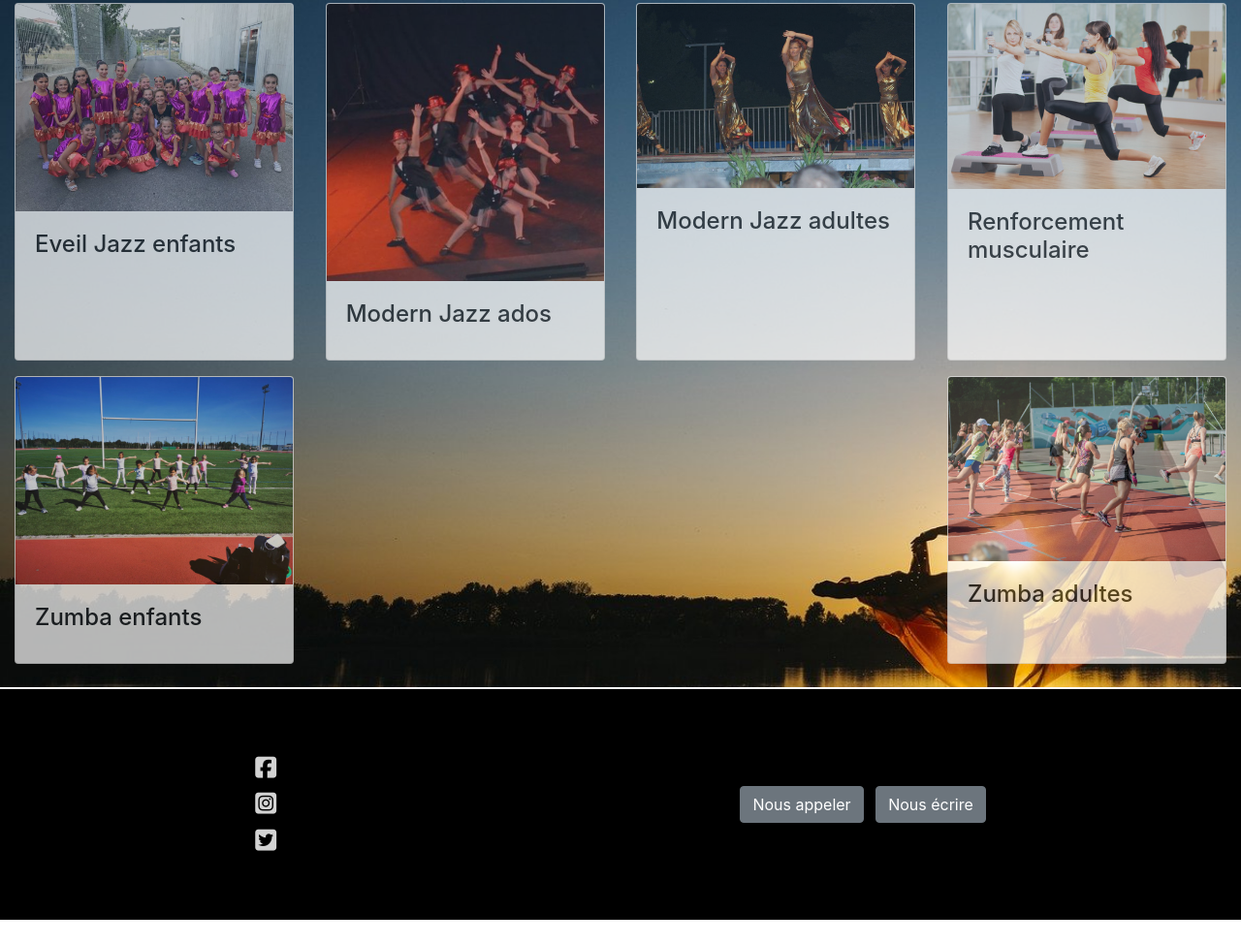
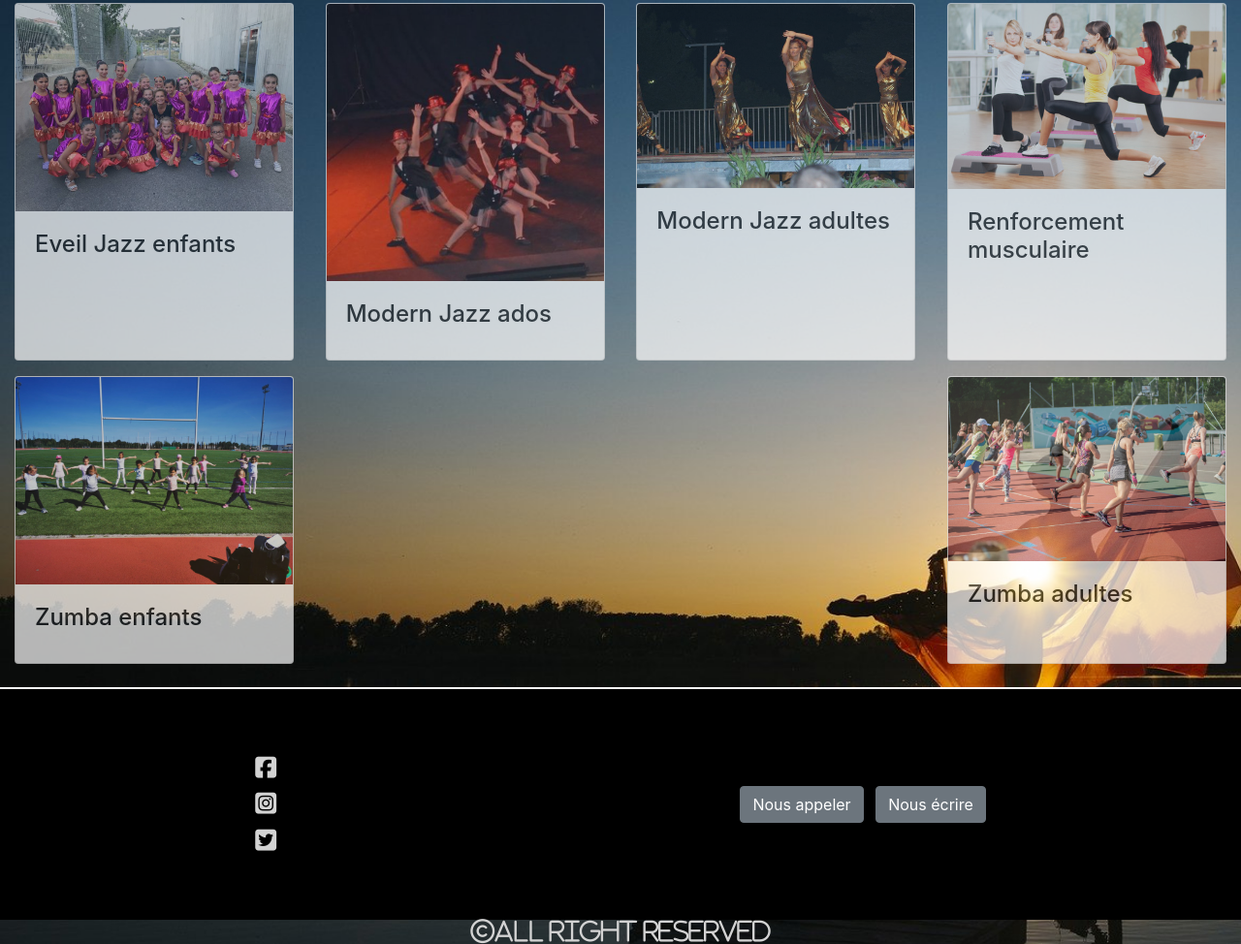
Before and after one commit to JAELRI-13/eval-studi-1, a plain HTML site: page index.html in a window 1280 px wide. Shown: the part 405-1379 px from the top of the page at 97% size. Before the commit the page ends 1354 px from the top, so only its background shows below. Drawn offline with nearby package versions, Linux system fonts and the light colour scheme.

Commit message:
essai copyright footer dans index.html

```diff
--- a/index.html
+++ b/index.html
@@ -116,6 +116,9 @@
         <button type="button" class="btn btn-secondary ml-1">Nous écrire</button>
       </div>
     </div>
+    <div class="logo d-flex justify-content-center">
+      <i class="far fa-copyright">All right reserved</i>
+    </div>
   </div>
   <!-- js -->
   <script src="https://code.jquery.com/jquery-3.5.1.slim.min.js" integrity="sha384-DfXdz2htPH0lsSSs5nCTpuj/zy4C+OGpamoFVy38MVBnE+IbbVYUew+OrCXaRkfj" crossorigin="anonymous"></script>
```
